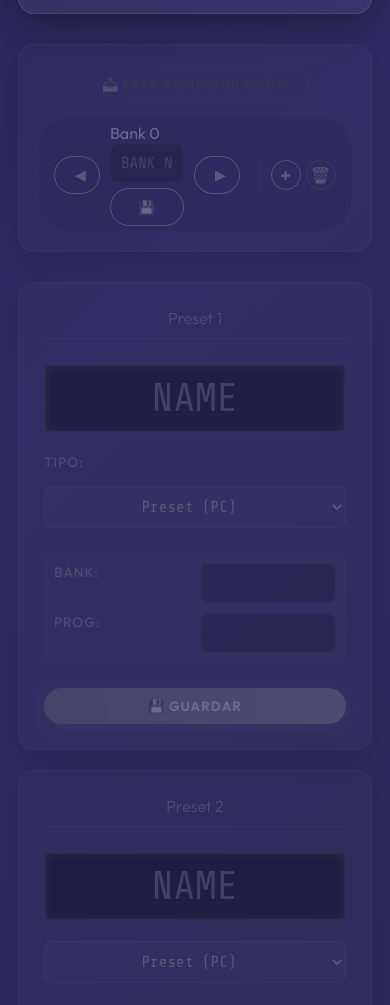
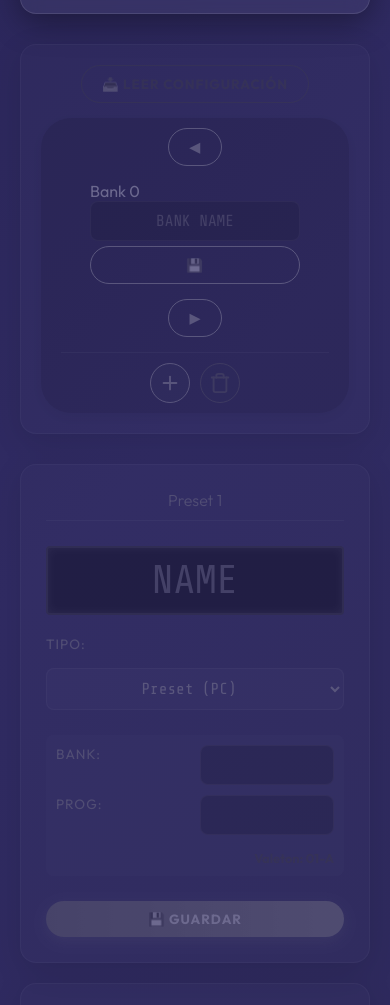
Before and after one commit to RobertCoderDev/midiControllerRobertCoder, a plain HTML site: page webapp/index.html in a window 390 px wide. Shown: the part 193-1198 px from the top of the page. Drawn offline with nearby package versions, Linux system fonts and the light colour scheme.

Commit message:
feat: Mejora la interfaz de usuario del selector de bancos y las opciones de footswitch con estilos responsivos, iconos SVG y un contenedor dinámico para las opciones.

```diff
--- a/webapp/app.js
+++ b/webapp/app.js
@@ -22,7 +22,7 @@ let isConnected = false;
 
 // Estado local
 // Estado local
-// const NUM_BANKS = 8; // YA NO ES FIJO
+const NUM_BANKS = 10; // Definido fijo para la matriz inicial
 let activeBanksCount = 0; // Se actualiza via Serial
 const NUM_PRESETS = 3;
 
--- a/webapp/index.html
+++ b/webapp/index.html
@@ -37,8 +37,12 @@
                     <button id="btnNextBank">▶</button>
 
                     <div class="bank-actions">
-                        <button id="btnAddBank" class="btn-mini-action" title="Agregar Banco">+</button>
-                        <button id="btnDelBank" class="btn-mini-action btn-danger" title="Borrar Banco">🗑️</button>
+                        <button id="btnAddBank" class="btn-mini-action" title="Agregar Banco">
+                            <svg viewBox="0 0 24 24" width="20" height="20" stroke="currentColor" stroke-width="2" fill="none" stroke-linecap="round" stroke-linejoin="round"><line x1="12" y1="5" x2="12" y2="19"></line><line x1="5" y1="12" x2="19" y2="12"></line></svg>
+                        </button>
+                        <button id="btnDelBank" class="btn-mini-action btn-danger" title="Borrar Banco">
+                            <svg viewBox="0 0 24 24" width="20" height="20" stroke="currentColor" stroke-width="2" fill="none" stroke-linecap="round" stroke-linejoin="round"><polyline points="3 6 5 6 21 6"></polyline><path d="M19 6v14a2 2 0 0 1-2 2H7a2 2 0 0 1-2-2V6m3 0V4a2 2 0 0 1 2-2h4a2 2 0 0 1 2 2v2"></path></svg>
+                        </button>
                     </div>
                 </div>
             </div>
@@ -55,6 +59,7 @@
                         <option value="D">Efecto (CC)</option>
                     </select>
 
+                    <div class="fs-dynamic-content">
                         <div class="fs-options-preset">
                             <label>Bank:</label><input type="number" class="fs-val2-pc" min="0" max="99">
                             <label>Prog:</label><input type="number" class="fs-val1-pc" min="0" max="99">
@@ -66,6 +71,7 @@
                                 <!-- Se llena con JS -->
                             </select>
                         </div>
+                    </div>
 
                     <button class="btn-save-slot">💾 Guardar</button>
                 </div>
@@ -74,10 +80,14 @@
                 <div class="footswitch" data-index="1">
                     <div class="fs-header">Preset 2</div>
                     <input type="text" class="fs-name" maxlength="4" placeholder="NAME">
+
+                    <label>Tipo:</label>
                     <select class="fs-type">
                         <option value="P">Preset (PC)</option>
                         <option value="D">Efecto (CC)</option>
                     </select>
+
+                    <div class="fs-dynamic-content">
                         <div class="fs-options-preset">
                             <label>Bank:</label><input type="number" class="fs-val2-pc" min="0" max="99">
                             <label>Prog:</label><input type="number" class="fs-val1-pc" min="0" max="99">
@@ -85,6 +95,8 @@
                         <div class="fs-options-dict" style="display:none;">
                             <label>Efecto:</label><select class="fs-val1-dict"></select>
                         </div>
+                    </div>
+
                     <button class="btn-save-slot">💾 Guardar</button>
                 </div>
 
@@ -92,10 +104,14 @@
                 <div class="footswitch" data-index="2">
                     <div class="fs-header">Preset 3</div>
                     <input type="text" class="fs-name" maxlength="4" placeholder="NAME">
+
+                    <label>Tipo:</label>
                     <select class="fs-type">
                         <option value="P">Preset (PC)</option>
                         <option value="D">Efecto (CC)</option>
                     </select>
+
+                    <div class="fs-dynamic-content">
                         <div class="fs-options-preset">
                             <label>Bank:</label><input type="number" class="fs-val2-pc" min="0" max="99">
                             <label>Prog:</label><input type="number" class="fs-val1-pc" min="0" max="99">
@@ -103,6 +119,8 @@
                         <div class="fs-options-dict" style="display:none;">
                             <label>Efecto:</label><select class="fs-val1-dict"></select>
                         </div>
+                    </div>
+
                     <button class="btn-save-slot">💾 Guardar</button>
                 </div>
             </div>
--- a/webapp/style.css
+++ b/webapp/style.css
@@ -202,6 +202,14 @@ option {
 }
 
 /* Options Grid */
+.fs-dynamic-content {
+    min-height: 110px;
+    /* Altura suficiente para el grid de 2 filas o el select */
+    display: flex;
+    flex-direction: column;
+    justify-content: center;
+}
+
 .fs-options-preset {
     display: grid;
     grid-template-columns: 1fr 1fr;
@@ -232,46 +240,82 @@ label {
     margin-right: 8px;
 }
 
-/* Bank Selector */
+/* Bank Selector mejorado para tablets */
 .bank-selector {
     display: flex;
+    flex-wrap: wrap;
+    /* Permitir que baje si no cabe */
+    justify-content: center;
     align-items: center;
-    gap: 10px;
-    background: rgba(0, 0, 0, 0.2);
-    padding: 5px 15px;
+    gap: 15px;
+    background: rgba(0, 0, 0, 0.3);
+    padding: 10px 20px;
     border-radius: 30px;
+    box-shadow: 0 4px 15px rgba(0, 0, 0, 0.2);
 }
 
 .bank-actions {
     display: flex;
-    gap: 5px;
+    gap: 10px;
     margin-left: 10px;
+    padding-left: 15px;
     border-left: 1px solid rgba(255, 255, 255, 0.1);
-    padding-left: 10px;
+}
+
+/* En pantallas pequeñas, actions baja y quita borde izq */
+@media (max-width: 600px) {
+    .bank-actions {
+        border-left: none;
+        padding-left: 0;
+        margin-left: 0;
+        width: 100%;
+        justify-content: center;
+        border-top: 1px solid rgba(255, 255, 255, 0.1);
+        padding-top: 10px;
+    }
 }
 
 .btn-mini-action {
-    width: 30px;
-    height: 30px;
-    padding: 0;
+    width: 40px;
+    /* Un poco más grande para el icono */
+    height: 40px;
+    padding: 8px;
+    /* Padding interno */
     display: flex;
     align-items: center;
     justify-content: center;
     border-radius: 50%;
-    font-size: 1.2rem;
     border-color: var(--neon-green);
     color: var(--neon-green);
+    background: rgba(0, 255, 0, 0.05);
+    transition: all 0.3s cubic-bezier(0.25, 0.8, 0.25, 1);
+}
+
+.btn-mini-action svg {
+    width: 100%;
+    height: 100%;
+}
+
+.btn-mini-action:hover {
+    background: var(--neon-green);
+    color: #000;
+    box-shadow: 0 0 15px var(--neon-green);
+    transform: rotate(90deg);
+    /* Efecto giratorio para el plus */
 }
 
 .btn-mini-action.btn-danger {
     border-color: #ff3333;
     color: #ff3333;
-    font-size: 1rem;
+    background: rgba(255, 51, 51, 0.05);
 }
 
 .btn-mini-action.btn-danger:hover {
     background: #ff3333;
+    color: white;
     box-shadow: 0 0 10px #ff3333;
+    transform: rotate(0deg);
+    /* El trash no gira */
 }
 
 #txtCurrentBank {
@@ -297,6 +341,8 @@ label {
     display: flex;
     gap: 20px;
     justify-content: space-between;
+    align-items: stretch;
+    /* Cards misma altura */
 }
 
 .footswitch {
@@ -308,6 +354,8 @@ label {
     transition: transform 0.3s, box-shadow 0.3s;
     position: relative;
     overflow: hidden;
+    height: 100%;
+    /* Llenar altura del flex item */
 }
 
 .footswitch:hover {
```
Lines whose indentation alone changed are shown as unchanged.
